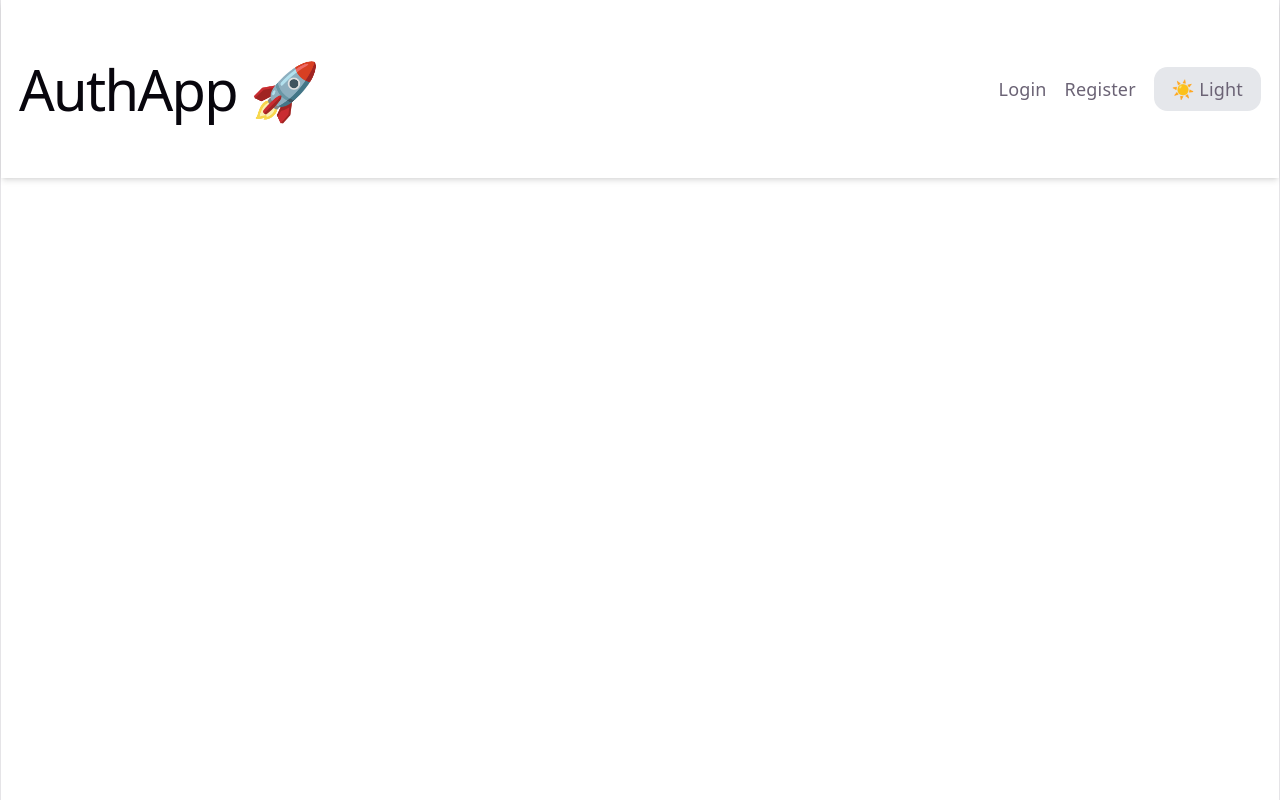
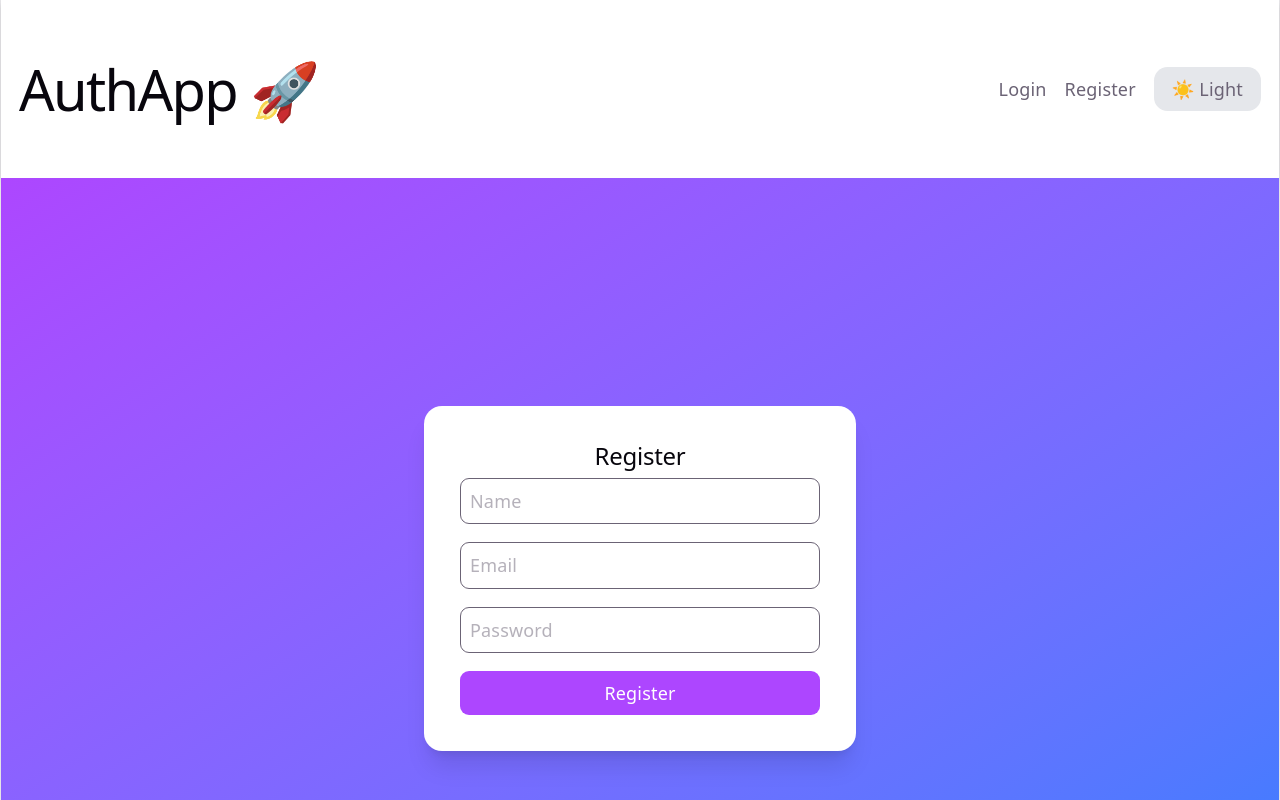
Before and after one commit to ChirayuTamrakar/Authentication_System, a React app in the folder frontend/: page / in a window 1280 px wide. Shown: the top 800 px of the page. Built offline with nearby package versions, Linux system fonts and the light colour scheme; the HTML template or start-up script is replaced by a standard one.

Commit message:
Update App.jsx

```diff
--- a/frontend/src/App.jsx
+++ b/frontend/src/App.jsx
@@ -19,7 +19,7 @@ function App() {
                         </ProtectedRoute>
                     }
                 />
-                <Route path="/register" element={<Register />} />
+                <Route path="/" element={<Register />} />
             </Routes>
         </BrowserRouter>
     );
```
